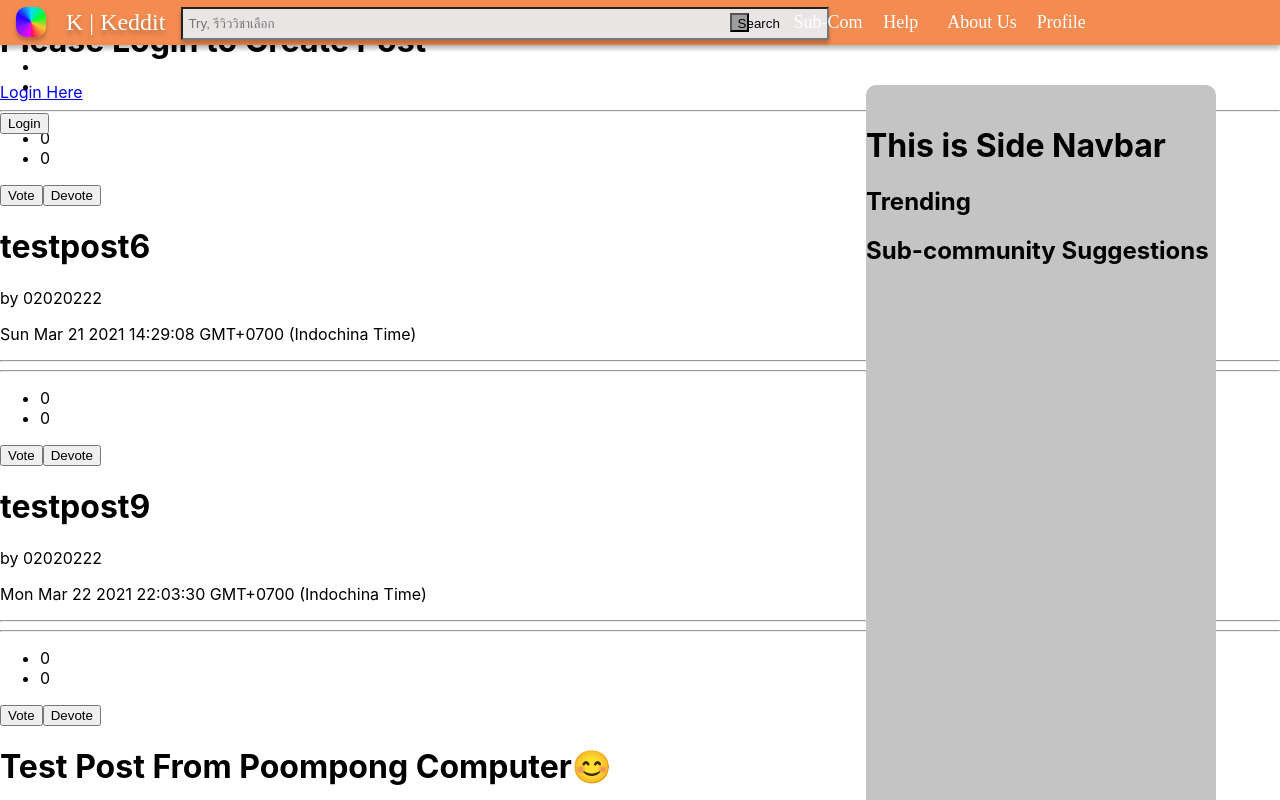
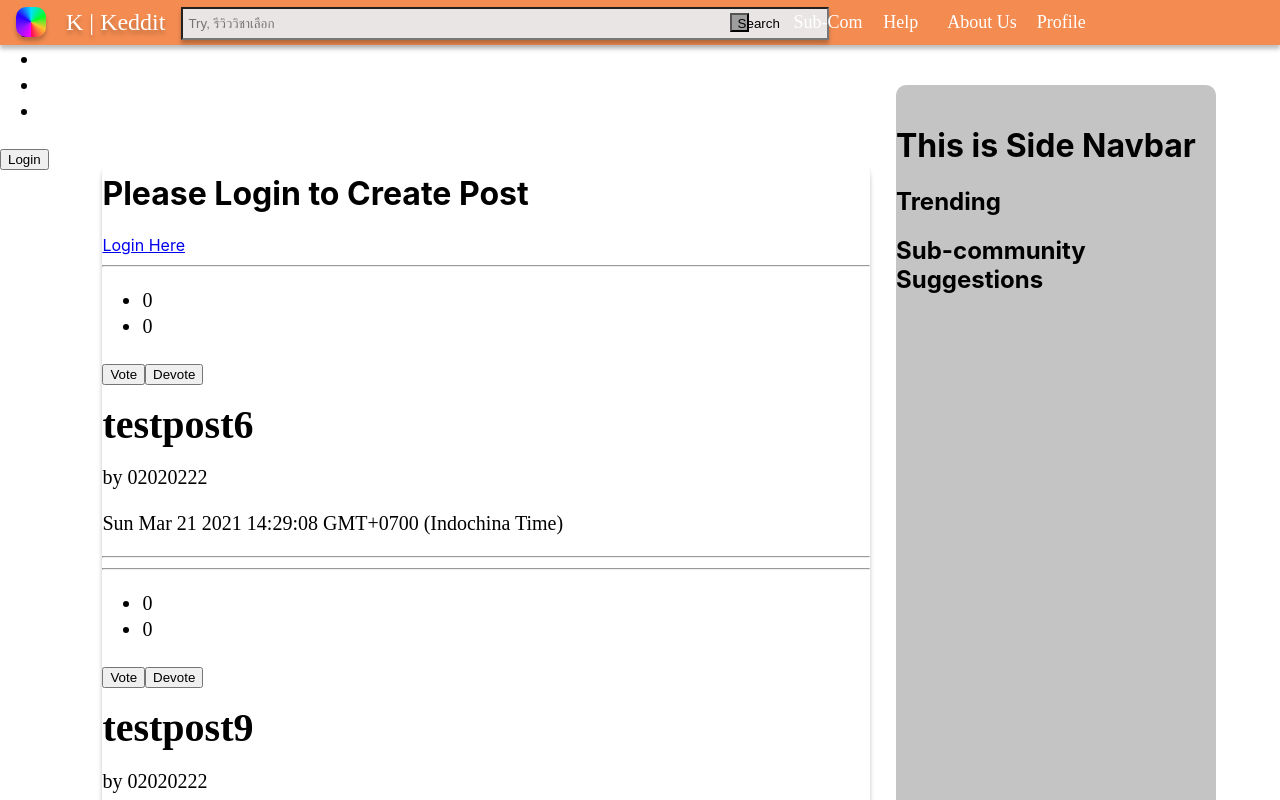
Before and after one commit to Tecivity/KDIT_Frontend_React, a React (Create React App) app: page / in a window 1280 px wide. Shown: the top 800 px of the page. Built offline with nearby package versions, Linux system fonts and the light colour scheme; grey boxes are pictures that could not be loaded.

Commit message:
Add card CSS

```diff
--- a/src/components/Card/index.css
+++ b/src/components/Card/index.css
@@ -0,0 +1,19 @@
+.card {
+    position: absolute;
+    width: 60%;
+    height: 1287px;
+    left: 8%;
+    top: 153px;
+
+    background: #FFFFFF;
+    box-shadow: 0px 7px 4px rgba(0, 0, 0, 0.25);
+    border-radius: 20px;
+}
+
+.content {
+    font-family: DM Sans;
+    font-style: normal;
+    font-weight: 500;
+    font-size: 20px;
+    line-height: 26px;
+}
--- a/src/components/SideNavbar/index.css
+++ b/src/components/SideNavbar/index.css
@@ -1,6 +1,6 @@
 .side-navbar {
 	height: 100%; /* Full-height: remove this if you want "auto" height */
-	width: 350px; /* Set the width of the sidebar */
+	width: 25%; /* Set the width of the sidebar */
 	position: fixed; /* Fixed Sidebar (stay in place on scroll) */
 	z-index: 1; /* Stay on top */
 	top: 85px; /* Stay at the top */
```
